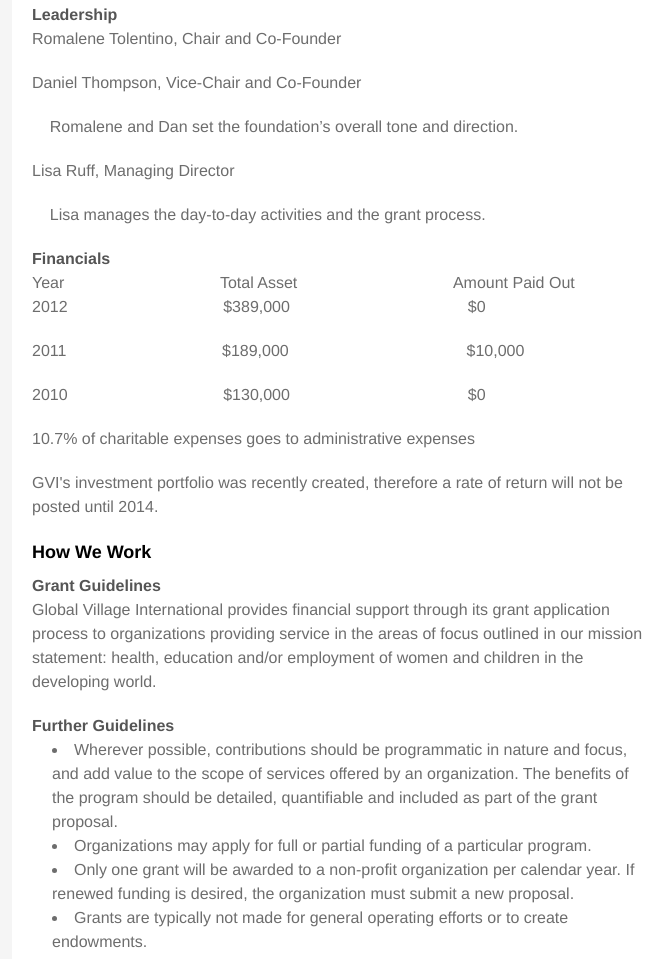
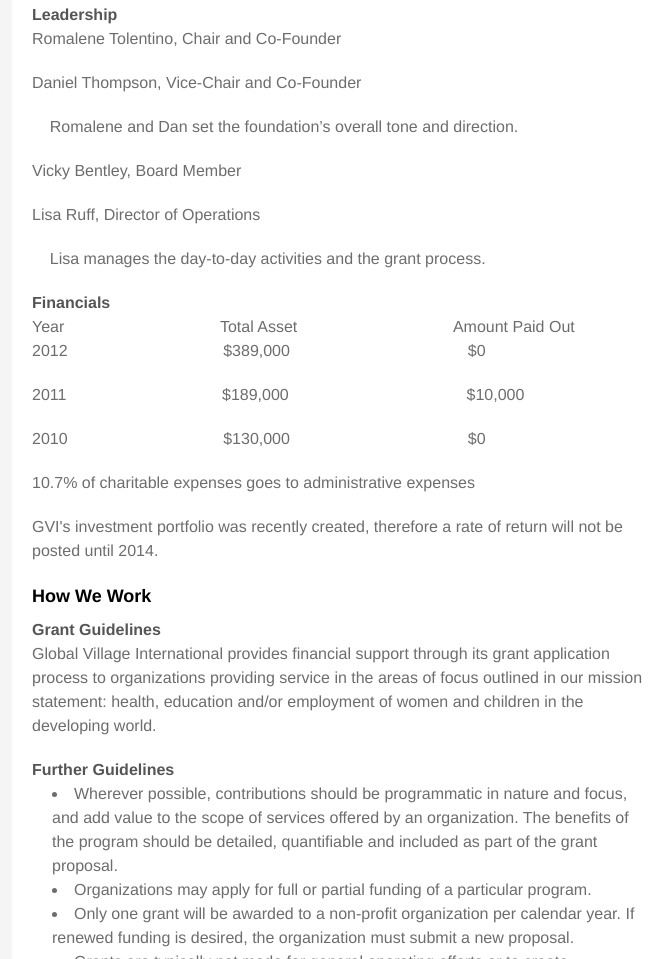
Before and after one commit to lisamruff/lisamruff.github.io, a plain HTML site: page index.html in a window 1280 px wide. Shown: the part 918-1877 px from the top of the page, without its empty margins (298-970 px from the left). Drawn offline with Linux system fonts and the light colour scheme; a web font is replaced by a local one.

Commit message:
make change

```diff
--- a/index.html
+++ b/index.html
@@ -43,7 +43,9 @@
 
 <p>&nbsp&nbsp&nbsp&nbspRomalene and Dan set the foundation’s overall tone and direction.</p>
 
-<p>Lisa Ruff, Managing Director</p>
+<p>Vicky Bentley, Board Member</p>
+
+<p>Lisa Ruff, Director of Operations</p>
 
 <p>&nbsp&nbsp&nbsp&nbspLisa manages the day-to-day activities and the grant process.</p>
 
```
